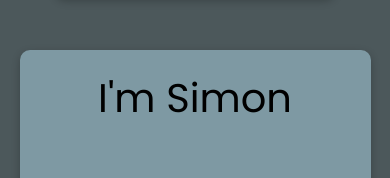
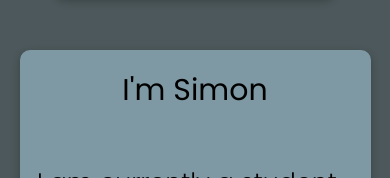
Before and after one commit to spsdrocks/portfolio-ideas, a Next.js app: page / in a window 390 px wide. Shown: the part 557-735 px from the top of the page. Built offline with nearby package versions, Linux system fonts and the light colour scheme.

Commit message:
Minor visual changes

```diff
--- a/app/globals.css
+++ b/app/globals.css
@@ -28,5 +28,5 @@
 body {
   width: 100vw;
   height: 100vh;
-  /* color: var(--quarterary-color); */
+  background-color: var(--primary-color);
 }
--- a/app/page.module.css
+++ b/app/page.module.css
@@ -143,7 +143,6 @@
     box-shadow: rgba(0, 0, 0, 0.24) 0px 3px 8px;
     padding: 5%;
     border-radius: 10px;
-    /* height: 100%; */
 }
 
 .aboutSlide {
@@ -192,5 +191,15 @@
         padding: 0;
         margin-left: 0;
         margin-top: 15%;
+        margin-bottom: 35%;
+    }
+
+    .aboutTextGrid p {
+        font-size: 3vh;
+        text-align: left;
+    }
+
+    .aboutTextGrid h1 {
+        font-size: 30px;
     }
 }
```
